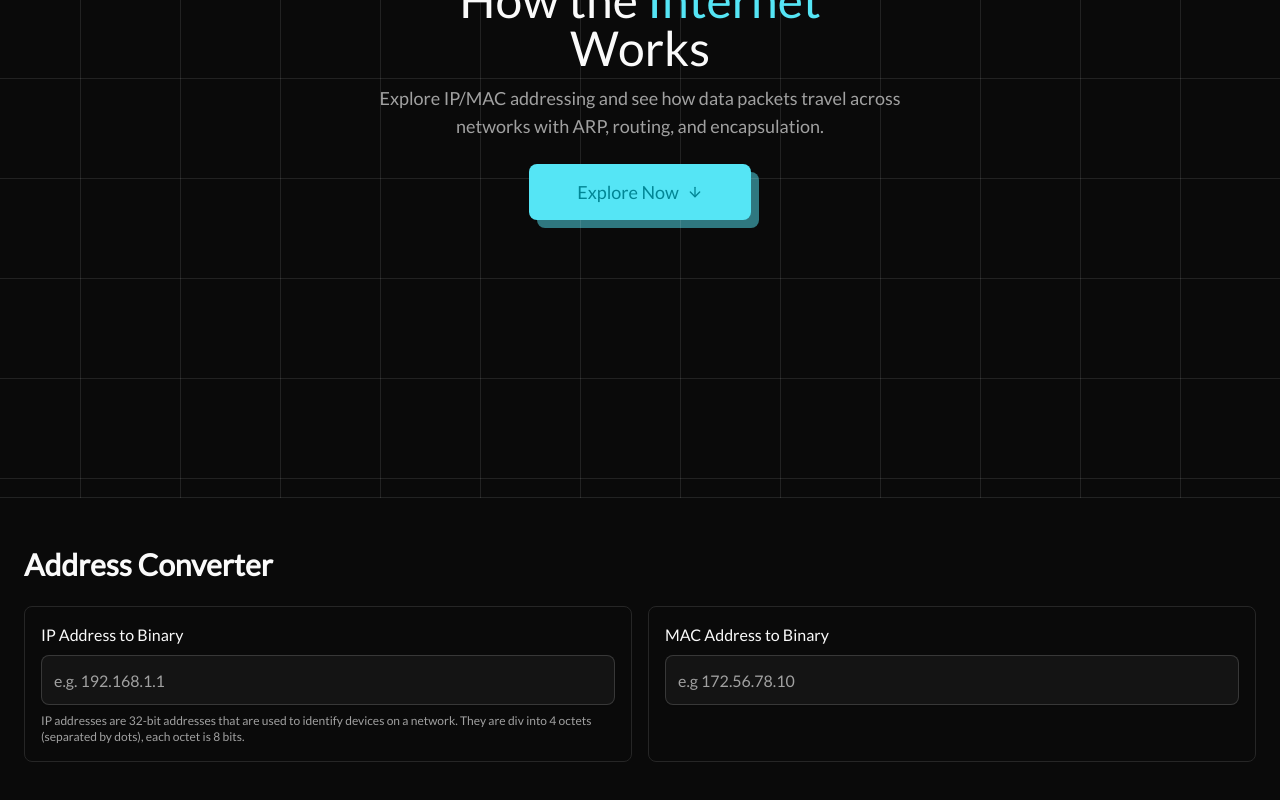
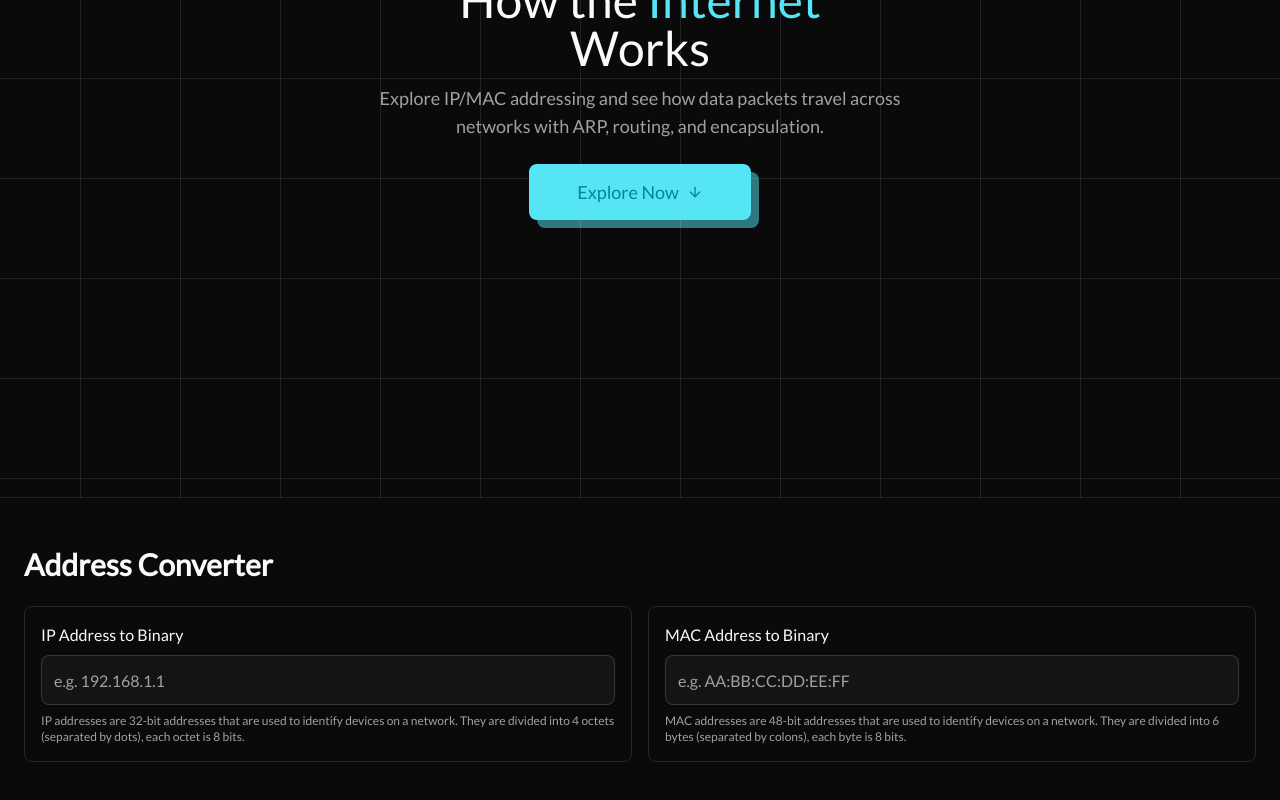
Before and after one commit to Victor-Okenwa/network-explorer, a React (Vite) app: page / in a window 1280 px wide. Shown: the part 302-1102 px from the top of the page. Built offline with nearby package versions, Linux system fonts and the light colour scheme.

Commit message:
feat: MAC addressing to binary feature with padding and octet spacing

```diff
--- a/src/components/ip-address-field.tsx
+++ b/src/components/ip-address-field.tsx
@@ -33,7 +33,6 @@ export function IpAddressField() {
     }
 
     const binary = convertToBinary();
-    // console.log(binary);
 
     return (
         <div className="flex flex-col gap-2 flex-1 border rounded-md p-4 border-secondary focus-within:border-primary transition-all duration-300 focus-within:[&>label]:text-primary">
@@ -56,7 +55,7 @@ export function IpAddressField() {
                     </div>
                 ) : ipAddress.length > 0 ? (
                     <p className="text-xs text-muted-foreground">Enter a valid IP (0-255 per octet)</p>
-                ) : <p className="text-xs text-muted-foreground">IP addresses are 32-bit addresses that are used to identify devices on a network. They are div into 4 octets (separated by dots), each octet is 8 bits.</p>}
+                ) : <p className="text-xs text-muted-foreground">IP addresses are 32-bit addresses that are used to identify devices on a network. They are divided into 4 octets (separated by dots), each octet is 8 bits.</p>}
 
             </div>
         </div >
--- a/src/components/mac-address-field.tsx
+++ b/src/components/mac-address-field.tsx
@@ -1,11 +1,58 @@
+import { useState } from "react";
 import { Input } from "./ui/input";
 import { Label } from "./ui/label";
 
 export function MacAddressField() {
+    const [macAddress, setMacAddress] = useState("");
+
+    const handleChange = (value: string) => {
+        // Allow colons (:) in the input for MAC address formatting
+        const cleaned = value.replace(/[^0-9A-Fa-f:]/g, '').toUpperCase();
+        setMacAddress(cleaned);
+    }
+
+    const convertToBinary = () => {
+        const parts = macAddress.split(":");
+
+        if (parts.length !== 6) {
+            return null;
+        }
+
+        const bytes = parts.map((part) => {
+            if (!/^[0-9A-F]{2}$/.test(part)) { return null; }
+            return parseInt(part, 16).toString(2).padStart(8, '0');
+        });
+
+        if (bytes.some(byte => byte === null)) {
+            return null;
+        }
+        return bytes;
+    }
+
+    const binary = convertToBinary();
+
     return (
         <div className="flex flex-col gap-2 flex-1 border rounded-md p-4 border-secondary focus-within:border-primary transition-all duration-300 focus-within:[&>label]:text-primary">
             <Label htmlFor="mac-address" className="text-sm sm:text-base">MAC Address to Binary</Label>
-            <Input type="text" placeholder="e.g 172.56.78.10" id="mac-address" className="text-base! py-6" />
+            <Input type="text" placeholder="e.g. AA:BB:CC:DD:EE:FF" id="mac-address" className="text-base! py-6" value={macAddress} onChange={(e) => handleChange(e.target.value)} />
+
+            <div>
+                {binary ? (
+                    <div className="flex flex-wrap gap-2">
+                        {binary.map((byte, index) => (
+                            <div key={index} className="flex flex-col gap-2">
+                                <div className="flex gap-1">
+                                    <span className="text-sm text-muted-foreground py-1 px-2 bg-secondary rounded-md">{byte?.slice(0, 4)}</span>
+                                    <span className="text-sm text-muted-foreground py-1 px-2 bg-secondary rounded-md">{byte?.slice(4, 8)}</span>
+                                    {index < 5 && <span className="text-sm text-muted-foreground">:</span>}
+                                </div>
+                            </div>
+                        ))}
+                    </div>
+                ) : macAddress.length > 0 ? (
+                    <p className="text-xs text-muted-foreground">Enter a valid MAC address (0-9A-F per byte)</p>
+                ) : <p className="text-xs text-muted-foreground">MAC addresses are 48-bit addresses that are used to identify devices on a network. They are divided into 6 bytes (separated by colons), each byte is 8 bits.</p>}
+            </div>
         </div>
     );
 }
```
